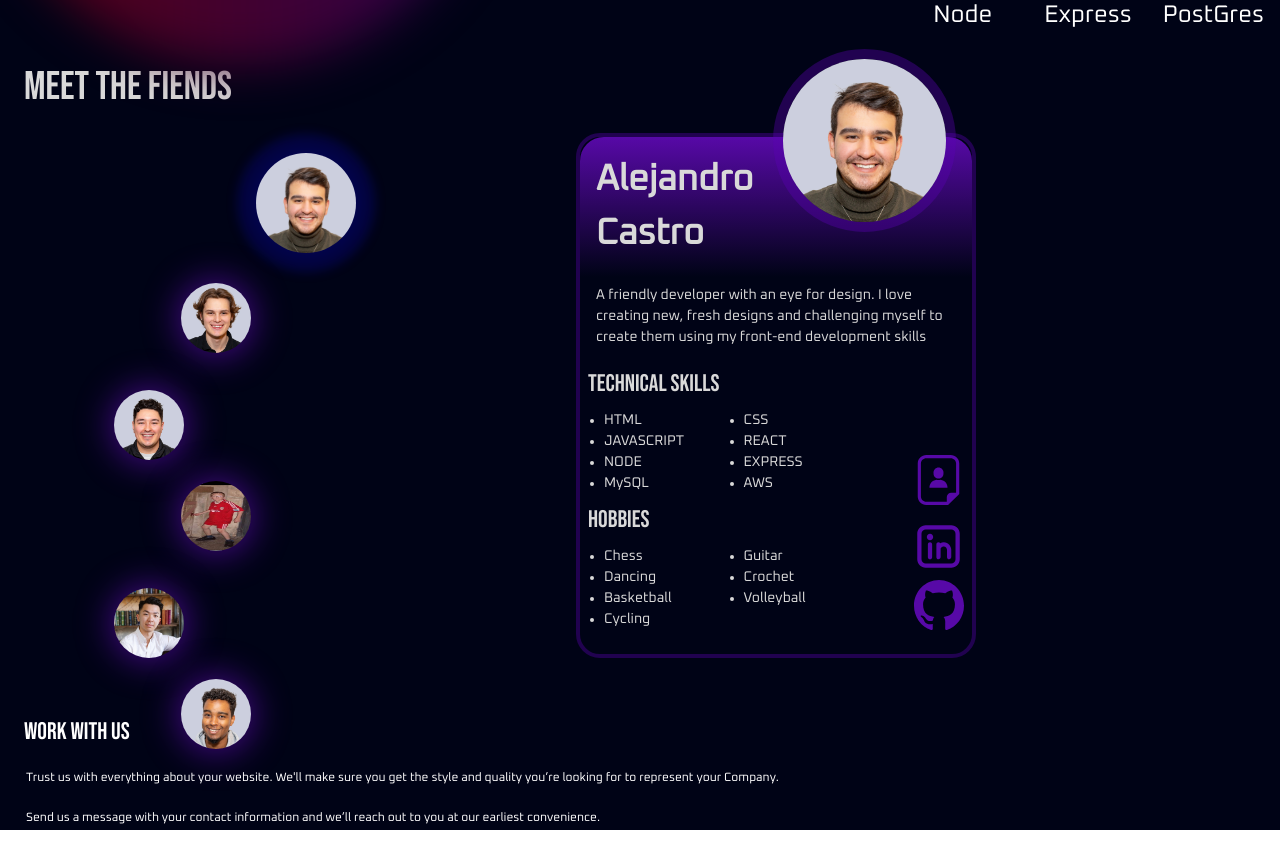
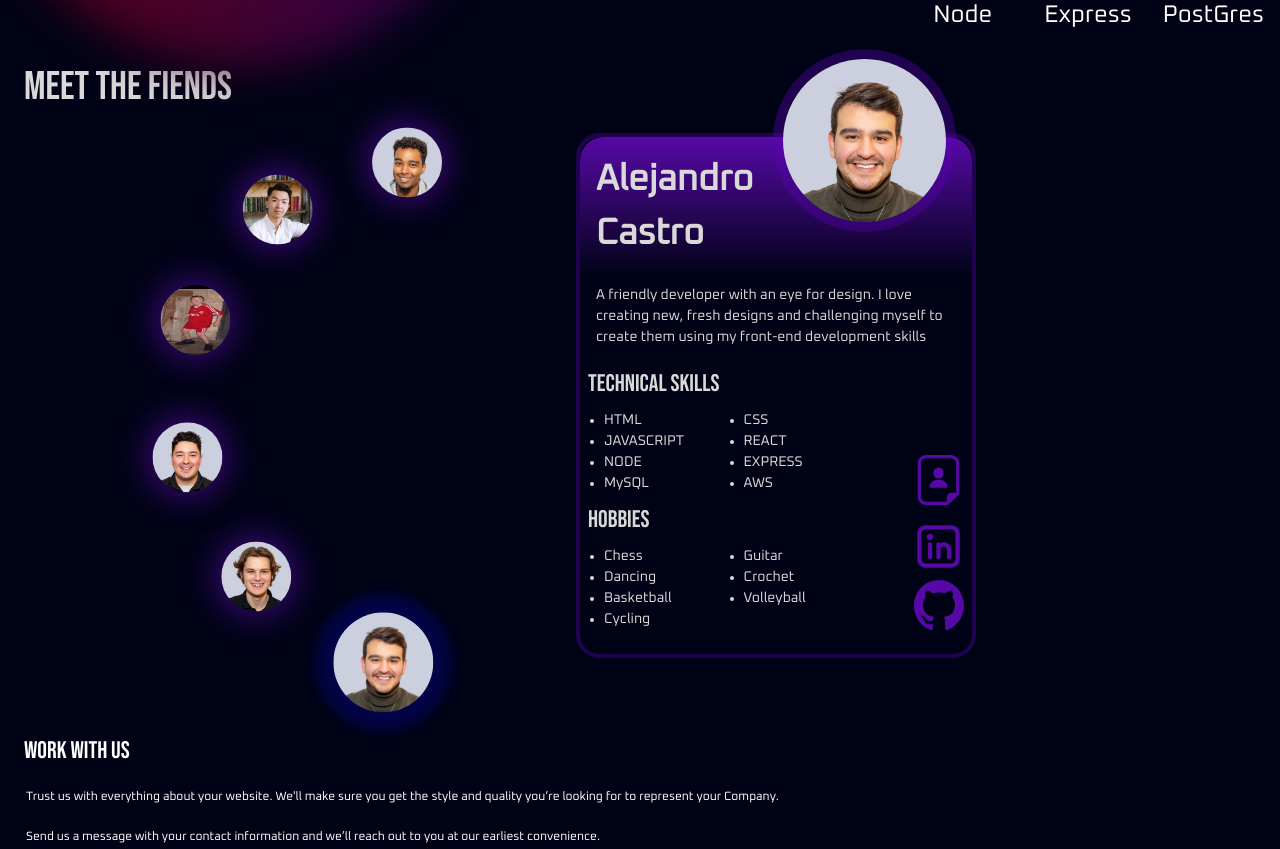
Before and after one commit to Matthewleslie12/FLF, a React (Vite) app: page / in a window 1280 px wide. Shown: the part 610-1459 px from the top of the page. Built offline with nearby package versions, Linux system fonts and the light colour scheme.

Commit message:
add smooth curve to half-circle spotlight. had to install sass. make sure to npm i when running project after this commit

```diff
--- a/package.json
+++ b/package.json
@@ -14,7 +14,8 @@
     "lottie-react": "^2.4.0",
     "react": "^18.2.0",
     "react-dom": "^18.2.0",
-    "react-router-dom": "^6.11.2"
+    "react-router-dom": "^6.11.2",
+    "sass": "^1.63.6"
   },
   "devDependencies": {
     "@types/react": "^18.0.37",
--- /dev/null
+++ b/src/components/Fiends/Fiends.scss
@@ -0,0 +1,43 @@
+
+
+@mixin on-circle($item-count, $circle-size, $item-size) {
+    position: relative;
+    width:  $circle-size;
+    height: $circle-size;
+    padding: 0;
+    border-radius: 50%;
+    list-style: none;
+
+    > * {
+      display: block;
+      position: absolute;
+      top:  50%;
+      left: 50%;
+      width:  $item-size;
+      height: $item-size;
+      margin: -($item-size / 6);
+
+      $angle: (200 / $item-count);
+      $rot: 100;
+
+      @for $i from 1 through $item-count {
+        &:nth-of-type(#{$i}) {
+          transform:rotate($rot * 1deg)
+          translate($circle-size / 2)
+          rotate($rot * -1deg);
+          -webkit-transform:
+            rotate($rot * 1deg)
+            translate($circle-size / 2)
+            rotate($rot * -1deg);
+        }
+
+        $rot: $rot + $angle;
+      }
+    }
+  }
+
+.revolver{
+    @include on-circle($item-count:6, $circle-size:30rem, $item-size:6.25rem);
+
+    transition:.15s;
+}
--- a/src/components/Fiends/Fiends.tsx
+++ b/src/components/Fiends/Fiends.tsx
@@ -5,7 +5,7 @@ import BioCard from "../BioCard/BioCard";
 import { BioType } from "../../types/bioInterface";
 import FiendPhotoCard from "../FiendPhotoCard/FiendPhotoCard";
 import FiendSpotlight from "../FiendSpotlight/FiendSpotlight";
-
+import "./Fiends.scss"
 
 const Fiends = () => {
 
@@ -33,13 +33,13 @@ const Fiends = () => {
         <div className="lg:hidden">
           <FiendSpotlight activeFiend={activeFiend} setActiveFiend={setActiveFiend}/>
         </div>
-        <div className="hidden h-[32.8125rem] lg:flex flex-col  max-w-[17rem] mb-[1rem]">
+        <div className="revolver hidden lg:flex lg:ml-[3rem] lg:mb-[5rem]">
 
          {FiendBios.bios.map((fiend, index)=>{
           if (fiend.id === activeFiend){
-            return <div key={index}className="flex first:self-end even:self-center even:mr-[1rem] even:mb-[1rem]  last:self-end"><FiendPhotoCard pic={fiend.id} isActive={true} setActiveFiend={setActiveFiend}/></div>
+            return <div key={index}className="flex"><FiendPhotoCard pic={fiend.id} isActive={true} setActiveFiend={setActiveFiend}/></div>
           }else{
-            return <div key={index} className="flex first:self-end even:self-center even:mr-[3rem] even:mb-[1rem]  last:self-end"><FiendPhotoCard pic={fiend.id} isActive={false} setActiveFiend={setActiveFiend}/></div>
+            return <div key={index} className="flex "><FiendPhotoCard pic={fiend.id} isActive={false} setActiveFiend={setActiveFiend}/></div>
           }
         })}
 
```
Also changed, not shown: 1 other file (tests, documents, lock files or other folders).
